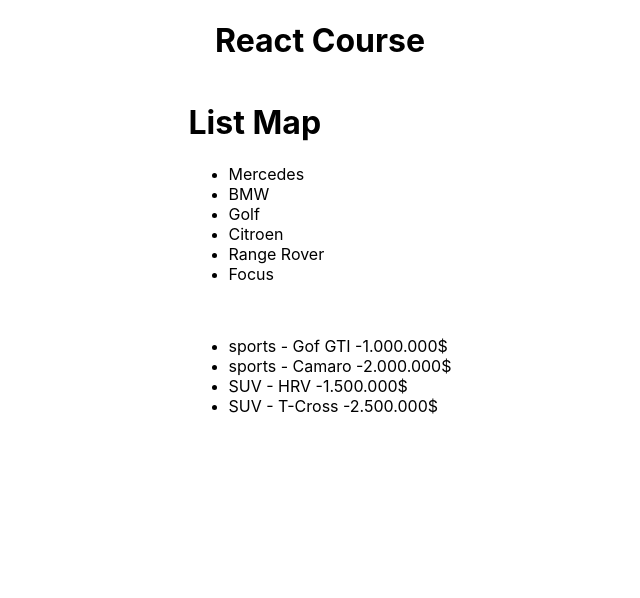
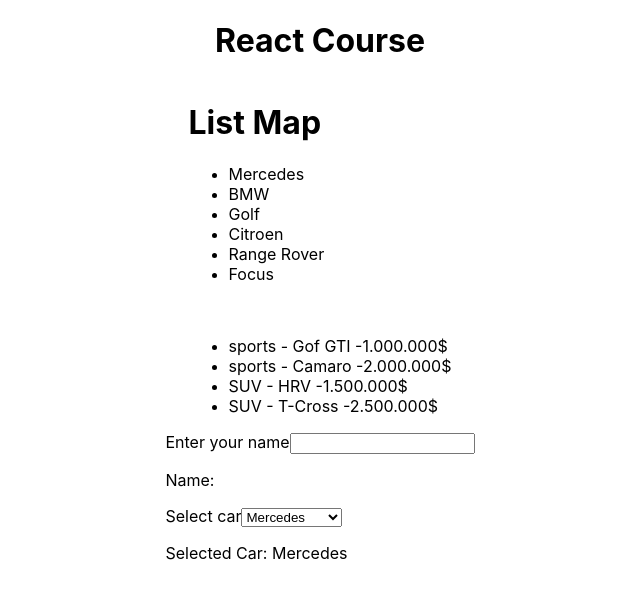
Before and after one commit to fabioramos18/React-Course, a React (Create React App) app in the folder initial-course-of-react/: page / in a window 1280 px wide. Shown: the top 598 px of the page, without its empty margins (320-960 px from the left). Built offline with nearby package versions, Linux system fonts and the light colour scheme.

Commit message:
Form Elements

```diff
--- a/initial-course-of-react/src/App.js
+++ b/initial-course-of-react/src/App.js
@@ -1,5 +1,6 @@
 import React from 'react'
 import { ListMAP } from './components/ListMAP'
+import { FormElements } from './components/FormElements'
 import './App.css'
 
 const App = () => {
@@ -8,6 +9,7 @@
     <div className="center">
       <h1>React Course</h1>
       <ListMAP/>
+      <FormElements/>
     </div>
   )
 }
--- /dev/null
+++ b/initial-course-of-react/src/components/FormElements.js
@@ -0,0 +1,32 @@
+import React, {useState} from 'react'
+
+export const FormElements = () => {
+
+    const[name,setName]=useState('')
+    const[car,setCar]=useState('Mercedes')
+    const handleChangeName=(e)=>{
+        setName(e.target.value)
+    }
+    return (
+        <div>
+            <label>Enter your name</label>
+            <input
+                type="text"
+                name="name"
+                value={name}
+                onChange={(e)=>handleChangeName(e)}
+            />
+           <p>Name: {name}</p>
+
+           <label>Select car</label>
+           <select value={car} onChange={(e)=>setCar(e.target.value)}>
+            <option value='Mercedes'>Mercedes</option>
+            <option value='BMW'>BMW</option>
+            <option value='Audi'>Audi</option>
+            <option value='Range Rover'>Range Rover</option>
+           </select>
+
+            <p>Selected Car: {car}</p>
+        </div>
+    )
+}
```
